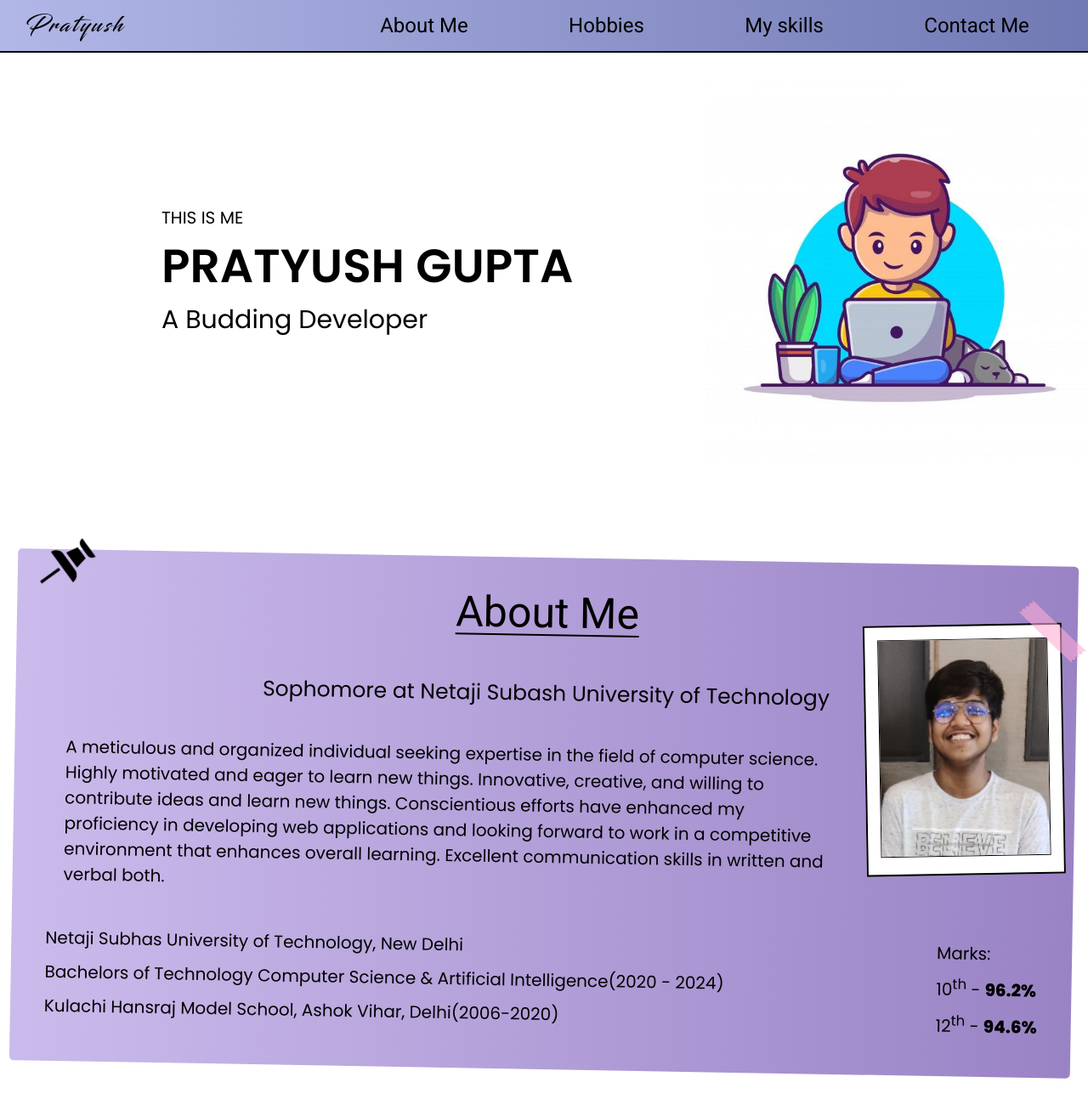
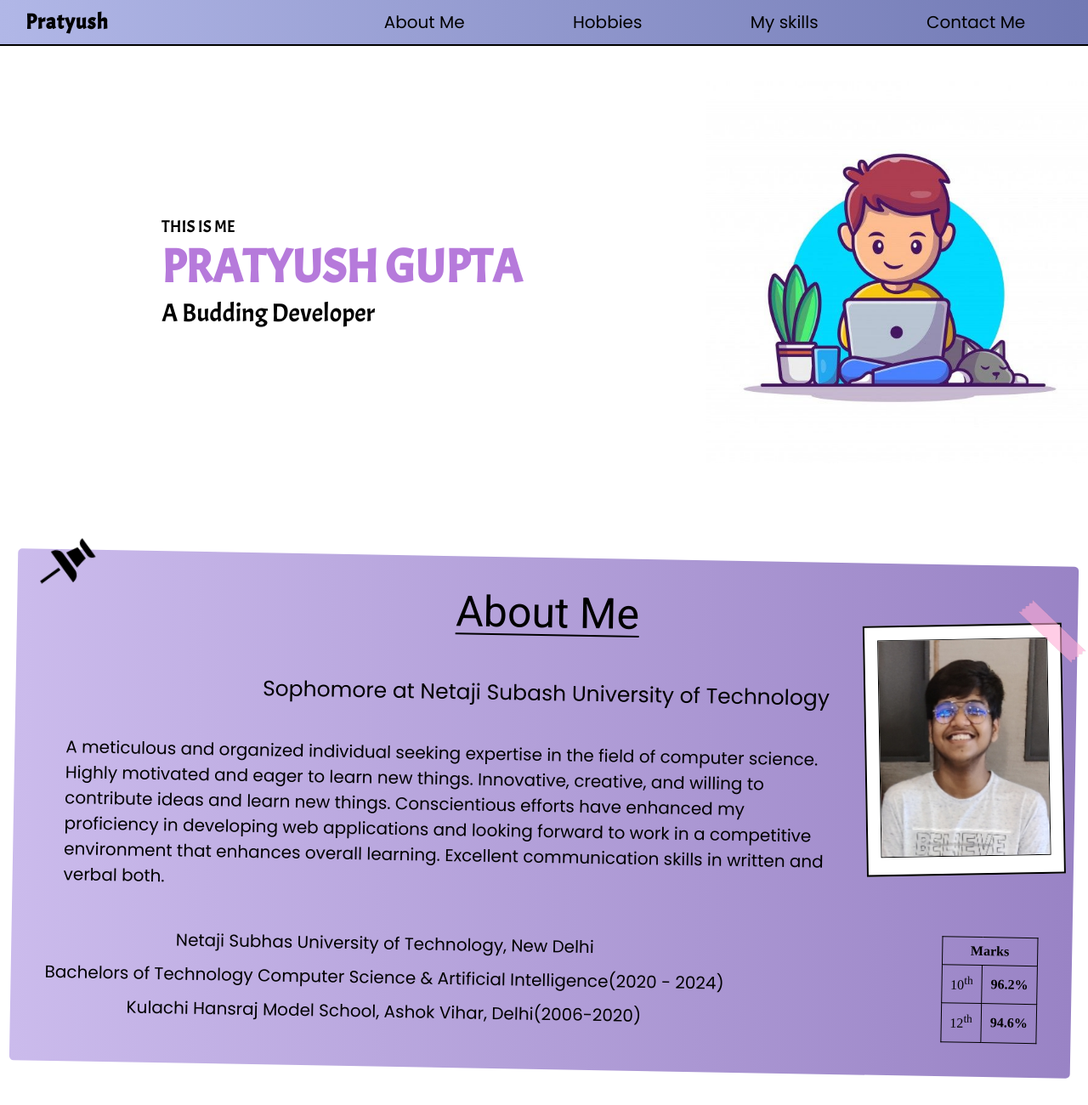
Before and after one commit to TheDevilChild/portfolioMain, a plain HTML site: page index.html in a window 1280 px wide. Shown: the top 1300 px of the page at 85% size. Drawn offline with Linux system fonts and the light colour scheme.

Commit message:
used 'li' and 'tables'

```diff
--- a/index.html
+++ b/index.html
@@ -5,7 +5,7 @@
         <meta charset="UTF-8">
         <meta http-equiv="X-UA-Compatible" content="IE=edge">
         <meta name="viewport" content="width=device-width, initial-scale=1.0">
-        <title>Document</title>
+        <title>My Portfolio</title>
         <link rel="stylesheet" href="style.css">
     </head>
 
@@ -60,14 +60,28 @@
             </div>
             <div id="educational-info">
                 <div>
-                    <p>Netaji Subhas University of Technology, New Delhi</p>
-                    <p>Bachelors of Technology Computer Science & Artificial Intelligence(2020 - 2024)</p>
-                    <p>Kulachi Hansraj Model School, Ashok Vihar, Delhi(2006-2020)</p>
+                    <ul id="educationl-info-list">
+                        <li>Netaji Subhas University of Technology, New Delhi</li>
+                        <li>Bachelors of Technology Computer Science & Artificial Intelligence(2020 - 2024)</li>
+                        <li>Kulachi Hansraj Model School, Ashok Vihar, Delhi(2006-2020)</li>
+                    </ul>
                 </div>
                 <div>
-                    <p>Marks:</p>
-                    <p>10<sup>th</sup> - <b>96.2%</b></p>
-                    <p>12<sup>th</sup> - <b>94.6%</b></p>
+                    <table id="marksTable">
+                        <tr id="rowSpan">
+                            <th colspan="2">Marks</th>
+                        </tr>
+                        <tr>
+                            <td>10<sup>th</sup></td>
+                            <td> <b>96.2%</b>
+                            </td>
+                        </tr>
+                        <tr>
+                            <td> 12<sup>th</sup></td>
+                            <td><b>94.6%</b></td>
+                        </tr>
+                    </table>
+
                 </div>
             </div>
         </section>
@@ -100,24 +114,30 @@
             <div id="skills-images">
                 <div class="skill-container">
                     <img src="cpp.png" alt="">
-                    <span class="title">C++</span>
-                    <span>⭐⭐⭐⭐</span>
-                    <span>Data Structures And Algorithms</span>
+                    <ul>
+                        <li class="title">C++</li>
+                        <li>⭐⭐⭐⭐</li>
+                        <li>Data Structures And Algorithms</li>
+                    </ul>
                 </div>
                 <div class="skill-container">
                     <img src="light-bulb.png" alt="">
-                    <span class="title">Competitive Programming</span>
-                    <span>⭐⭐⭐</span>
-                    <span>Codechef-<b>1683</b>(3 Star)</span>
-                    <span>Codeforces-<b>1374</b>(Pupil)</span>
+                    <ul>
+                        <li class="title">Competitive Programming</li>
+                        <li>⭐⭐⭐</li>
+                        <li>Codechef-<b>1683</b>(3 Star)</li>
+                        <li>Codeforces-<b>1374</b>(Pupil)</li>
+                    </ul>
                 </div>
                 <div class="skill-container">
                     <img src="web-coding.png" alt="">
-                    <span class="title">Web Development</span>
-                    <span>⭐⭐⭐</span>
-                    <span>Node Js</span>
-                    <span>MongoDb</span>
-                    <span>Express</span>
+                    <ul>
+                        <li class="title">Web Development</li>
+                        <li>⭐⭐⭐</li>
+                        <li>Node Js</li>
+                        <li>MongoDb</li>
+                        <li>Express</li>
+                    </ul>
                 </div>
             </div>
         </section>
--- a/style.css
+++ b/style.css
@@ -1,9 +1,5 @@
 @import url('https://fonts.googleapis.com/css2?family=Poppins:wght@400;600;800&family=Roboto:wght@300;400;700&display=swap');
-
-@font-face {
-    font-family: 'blacksword';
-    src: url(Blacksword.otf);
-}
+@import url('https://fonts.googleapis.com/css2?family=Acme&family=Fira+Sans&family=Lobster&family=Pacifico&family=Permanent+Marker&display=swap');
 
 *{
     margin: 0px;
@@ -16,12 +12,16 @@ a {
     text-decoration: none;
 }
 
+li{
+    list-style-type: none;
+}
+
 #navName{
-    font-family: 'blacksword';
+    font-family: 'acme';
     font-size: 25px;
-    font-weight: 400;
+    font-weight: 600;
     padding: 0 0 0 20px;
-    letter-spacing: 3px;
+    letter-spacing: 1px;
 
 }
 
@@ -79,18 +79,19 @@ a {
 }
 
 #coverText small{
-    font-family: "Poppins";
+    font-family: "acme";
     font-size: 20px;
 }
 
 #name{
-    font-family: "Poppins";
+    font-family: "acme";
     font-size: 55px;
     font-weight: 600;
+    color: #b67adb;
 }
 
 #coverInfo{
-    font-family: "Poppins";
+    font-family: "acme";
     font-size: 30px;
 }
 
@@ -142,6 +143,20 @@ a {
     z-index: 2;
 }
 
+table,td,th,tr{
+    border: 1px solid black;
+    border-collapse: collapse;
+}
+
+td{
+    padding: 5px 10px;
+}
+
+li{
+    font-size: 20px;
+    font-family: "Poppins";
+    text-align: center;
+}
 #profilePic{
     /* transform: rotate(-2deg); */
     width: 200px;
```
